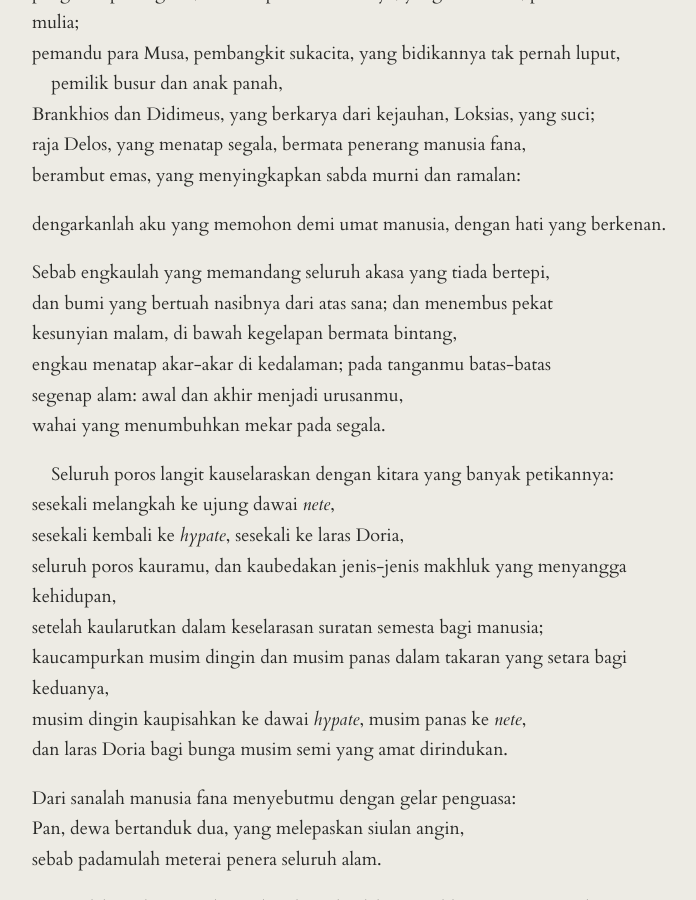
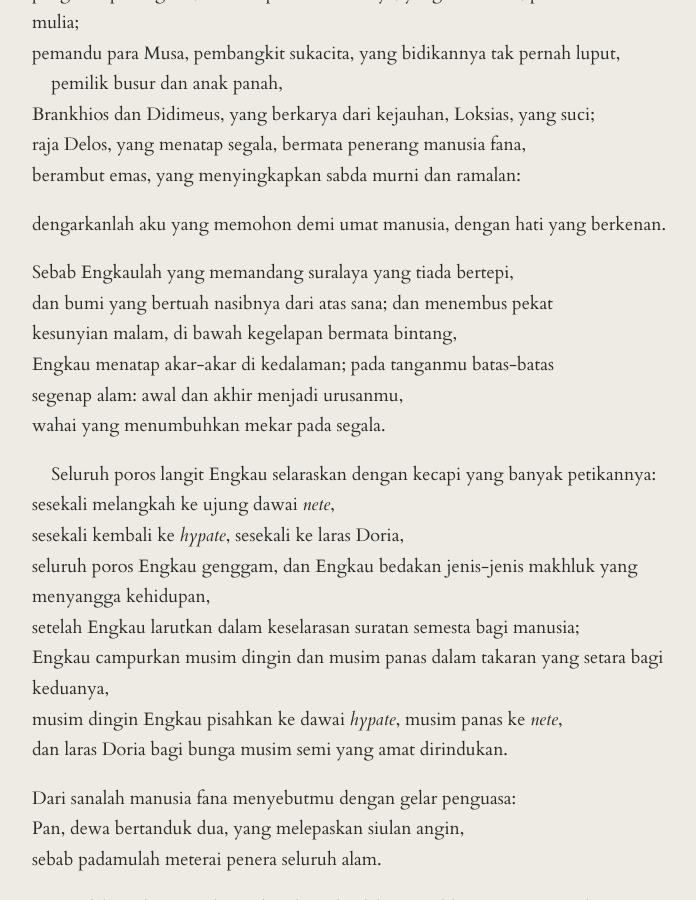
Before and after one commit to ramunechoco/ramunechoco.github.io, a Jekyll site: the page built from _posts/2026-07-24-kidung-apollon.md, in a window 1280 px wide and 900 px high, scrolled down 581 px. Shown: the whole window, without its empty margins (288-984 px from the left). Built offline with Jekyll 4.4.1, drawn with Linux system fonts in a browser that asks for light colours; some web fonts are replaced.

Commit message:
Update 2026-07-24-kidung-apollon.md

```diff
--- a/_posts/2026-07-24-kidung-apollon.md
+++ b/_posts/2026-07-24-kidung-apollon.md
@@ -18,20 +18,20 @@ berambut emas, yang menyingkapkan sabda murni dan ramalan:
 
 dengarkanlah aku yang memohon demi umat manusia, dengan hati yang berkenan.
 
-Sebab engkaulah yang memandang seluruh akasa yang tiada bertepi,<br>
+Sebab Engkaulah yang memandang suralaya yang tiada bertepi,<br>
 dan bumi yang bertuah nasibnya dari atas sana; dan menembus pekat<br>
 kesunyian malam, di bawah kegelapan bermata bintang,<br>
-engkau menatap akar-akar di kedalaman; pada tanganmu batas-batas<br>
+Engkau menatap akar-akar di kedalaman; pada tanganmu batas-batas<br>
 segenap alam: awal dan akhir menjadi urusanmu,<br>
 wahai yang menumbuhkan mekar pada segala.
 
-&nbsp;&nbsp;&nbsp;&nbsp;Seluruh poros langit kauselaraskan dengan kitara yang banyak petikannya:<br>
+&nbsp;&nbsp;&nbsp;&nbsp;Seluruh poros langit Engkau selaraskan dengan kecapi yang banyak petikannya:<br>
 sesekali melangkah ke ujung dawai *nete*,<br>
 sesekali kembali ke *hypate*, sesekali ke laras Doria,<br>
-seluruh poros kauramu, dan kaubedakan jenis-jenis makhluk yang menyangga kehidupan,<br>
-setelah kaularutkan dalam keselarasan suratan semesta bagi manusia;<br>
-kaucampurkan musim dingin dan musim panas dalam takaran yang setara bagi keduanya,<br>
-musim dingin kaupisahkan ke dawai *hypate*, musim panas ke *nete*,<br>
+seluruh poros Engkau genggam, dan Engkau bedakan jenis-jenis makhluk yang menyangga kehidupan,<br>
+setelah Engkau larutkan dalam keselarasan suratan semesta bagi manusia;<br>
+Engkau campurkan musim dingin dan musim panas dalam takaran yang setara bagi keduanya,<br>
+musim dingin Engkau pisahkan ke dawai *hypate*, musim panas ke *nete*,<br>
 dan laras Doria bagi bunga musim semi yang amat dirindukan.
 
 Dari sanalah manusia fana menyebutmu dengan gelar penguasa:<br>
```
